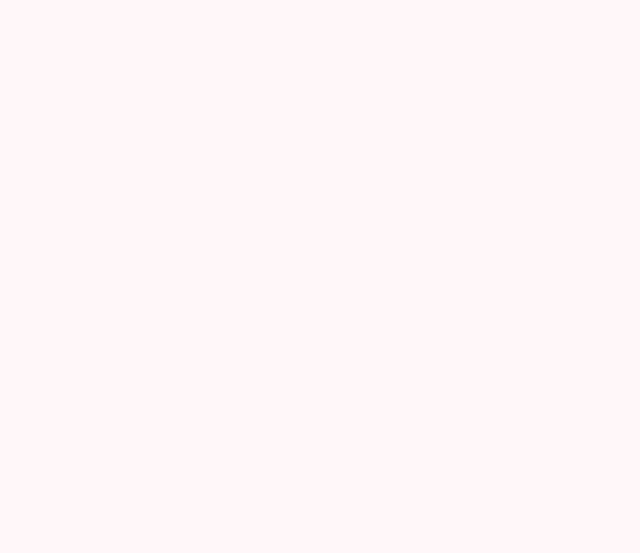
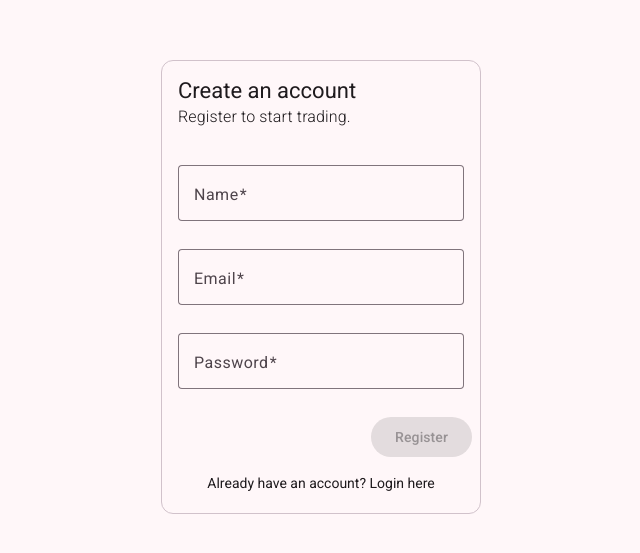
Before and after one commit to Sahil2004/gmarket, an Angular app in the folder client/: page /register in a window 1280 px wide. Shown: the part 113-666 px from the top of the page, without its empty margins (319-959 px from the left). Built offline with nearby package versions, Linux system fonts and the light colour scheme.

Commit message:
feat: added register page and made the user data store persisit through session storage.

```diff
--- a/client/src/app/app.routes.ts
+++ b/client/src/app/app.routes.ts
@@ -9,4 +9,8 @@ export const routes: Routes = [
     path: 'register',
     loadComponent: () => import('../routes').then((m) => m.Register),
   },
+  {
+    path: 'dashboard',
+    loadComponent: () => import('../routes').then((m) => m.Dashboard),
+  },
 ];
--- a/client/src/routes/index.ts
+++ b/client/src/routes/index.ts
@@ -1,2 +1,3 @@
 export * from './login/login';
 export * from './register/register';
+export * from './dashboard/dashboard';
--- a/client/src/routes/register/register.html
+++ b/client/src/routes/register/register.html
@@ -0,0 +1,45 @@
+<section class="flex justify-center items-center w-full h-full">
+  <mat-card class="lg:w-1/4 md:w-1/2 w-full h-fit">
+    <mat-card-header class="mb-5">
+      <h1 matCardTitle>Create an account</h1>
+      <h2 matCardSubtitle>Register to start trading.</h2>
+    </mat-card-header>
+    <form [formGroup]="registerForm" (ngSubmit)="registerHandler()">
+      <mat-card-content class="flex! flex-col gap-2">
+        <mat-form-field>
+          <mat-label>Name</mat-label>
+          <input type="text" matInput formControlName="name" placeholder="Enter your Name" />
+          <mat-error>
+            {{ getErrorMessage('Name', name?.errors) }}
+          </mat-error>
+        </mat-form-field>
+        <mat-form-field>
+          <mat-label>Email</mat-label>
+          <input type="email" matInput formControlName="email" placeholder="Enter your Email" />
+          <mat-error>
+            {{ getErrorMessage('Email', email?.errors) }}
+          </mat-error>
+        </mat-form-field>
+        <mat-form-field>
+          <mat-label>Password</mat-label>
+          <input
+            type="password"
+            matInput
+            formControlName="password"
+            placeholder="Enter your password"
+          />
+          <mat-error> {{ getErrorMessage('Password', password?.errors) }} </mat-error>
+        </mat-form-field>
+      </mat-card-content>
+      <mat-card-actions align="end">
+        <button type="submit" matButton="filled" [disabled]="!registerForm.valid">Register</button>
+      </mat-card-actions>
+    </form>
+    <mat-card-footer class="mt-2 mb-5">
+      <p class="text-center">
+        Already have an account?
+        <a href="/login" class="cursor-pointer hover:underline">Login here</a>
+      </p>
+    </mat-card-footer>
+  </mat-card>
+</section>
--- a/client/src/routes/register/register.ts
+++ b/client/src/routes/register/register.ts
@@ -1,7 +1,90 @@
-import { Component } from '@angular/core';
+import { Component, inject } from '@angular/core';
+import {
+  FormBuilder,
+  Validators,
+  ReactiveFormsModule,
+  type ValidationErrors,
+} from '@angular/forms';
+import { Router } from '@angular/router';
+
+import { MatCardModule } from '@angular/material/card';
+import { MatFormFieldModule } from '@angular/material/form-field';
+import { MatInputModule } from '@angular/material/input';
+import { MatButtonModule } from '@angular/material/button';
+import { MatSnackBar } from '@angular/material/snack-bar';
+import { UserService } from '../../services/user.service';
 
 @Component({
   selector: 'register',
   templateUrl: 'register.html',
+  imports: [
+    MatCardModule,
+    MatFormFieldModule,
+    MatInputModule,
+    MatButtonModule,
+    ReactiveFormsModule,
+  ],
 })
-export class Register {}
+export class Register {
+  constructor(private router: Router) {}
+
+  private fb = inject(FormBuilder);
+  private userService = inject(UserService);
+  private _snackBar = inject(MatSnackBar);
+
+  registerForm = this.fb.group({
+    name: ['', Validators.required],
+    email: ['', [Validators.required, Validators.email]],
+    password: [
+      '',
+      [
+        Validators.required,
+        Validators.minLength(6),
+        Validators.pattern('^(?=.*[A-Za-z])(?=.*\\d)[A-Za-z\\d]{6,}$'),
+      ],
+    ],
+  });
+  get name() {
+    return this.registerForm.get('name');
+  }
+  get email() {
+    return this.registerForm.get('email');
+  }
+  get password() {
+    return this.registerForm.get('password');
+  }
+  getErrorMessage(controlName: string, errors: ValidationErrors | null | undefined): string {
+    if (errors) {
+      switch (Object.keys(errors)[0]) {
+        case 'required':
+          return `${controlName} is required`;
+        case 'email':
+          return `Not a valid email`;
+        case 'minlength':
+          return `${controlName} must be at least 6 characters long`;
+        case 'pattern':
+          return `${controlName} must contain at least one letter and one number`;
+        default:
+          return '';
+      }
+    }
+    return '';
+  }
+  registerHandler() {
+    let name = this.name?.value;
+    let email = this.email?.value;
+    let password = this.password?.value;
+    if (!name || !email || !password) return;
+    const res = this.userService.register(name, email, password);
+    if (res) {
+      this.router.navigate(['/dashboard']);
+    } else {
+      let snackBarRef = this._snackBar.open('Unable to register. Please try again.', 'Close', {
+        duration: 3000,
+      });
+      snackBarRef.onAction().subscribe(() => {
+        snackBarRef.dismiss();
+      });
+    }
+  }
+}
--- a/client/src/services/user.service.ts
+++ b/client/src/services/user.service.ts
@@ -18,4 +18,13 @@ export class UserService {
     }
     return false;
   }
+
+  register(name: string, email: string, password: string): boolean {
+    const existingUser = this.ds.findUserByEmail(email);
+    if (existingUser) {
+      return false;
+    }
+    this.user = this.ds.setUser({ name, email, password });
+    return true;
+  }
 }
--- a/client/src/stores/userData.store.ts
+++ b/client/src/stores/userData.store.ts
@@ -1,13 +1,22 @@
-import { Injectable } from '@angular/core';
+import { Inject, Injectable, PLATFORM_ID } from '@angular/core';
 import type { IUserData } from '../types/user-data.types';
 import type { IUserDTO, IUserResponseDTO } from '../dtos/user.dto';
+import { isPlatformBrowser } from '@angular/common';
 
 @Injectable({ providedIn: 'root' })
 export class UserDataStore {
+  private _isBrowser: boolean;
   private _userData: IUserData[];
 
-  constructor() {
-    this._userData = [];
+  constructor(@Inject(PLATFORM_ID) private platformId: Object) {
+    this._isBrowser = isPlatformBrowser(this.platformId);
+    if (this._isBrowser) this._userData = JSON.parse(sessionStorage.getItem('userData') || '[]');
+    else this._userData = [];
+  }
+
+  saveToSession() {
+    if (!this._isBrowser) return;
+    sessionStorage.setItem('userData', JSON.stringify(this._userData));
   }
 
   findUserById(id: string): IUserData | null {
@@ -15,6 +24,7 @@ export class UserDataStore {
   }
 
   findUserByEmail(email: string): IUserData | null {
+    console.log(this._userData);
     return this._userData.find((user) => user.email === email) ?? null;
   }
 
@@ -30,6 +40,7 @@ export class UserDataStore {
       updatedAt: new Date(),
     };
     this._userData.push(newUser);
+    this.saveToSession();
     return newUser;
   }
 }
```
Also changed, not shown: client/src/routes/dashboard/dashboard.ts (added, +7 -0 lines), client/src/routes/dashboard/dashboard.html (added).
